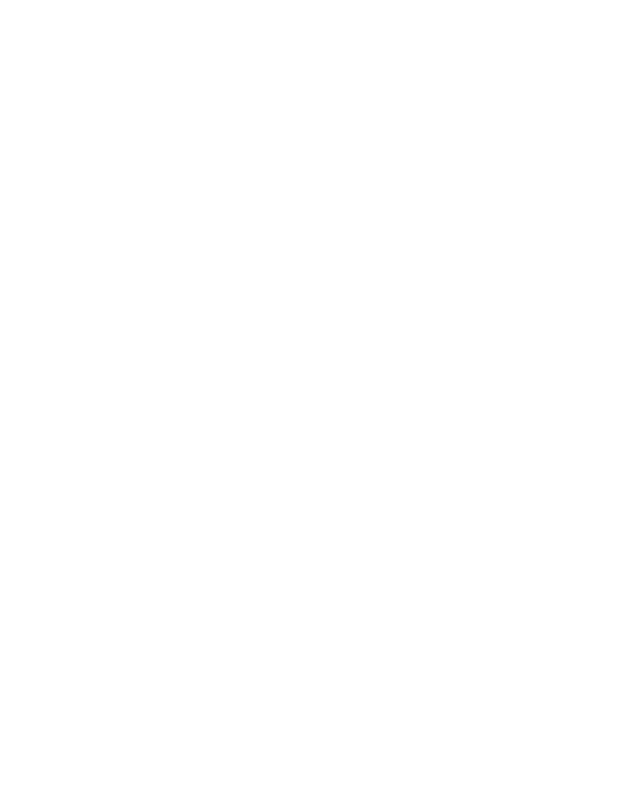
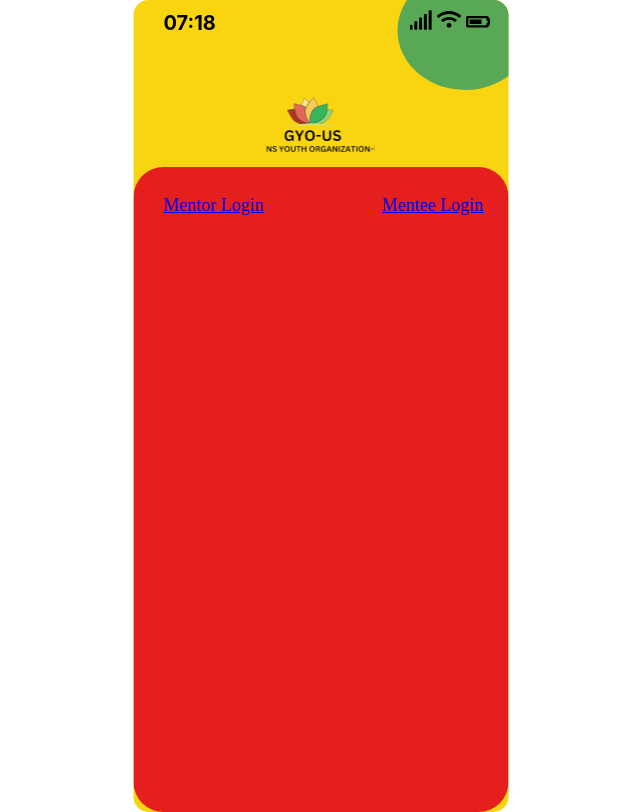
Before and after one commit to alidasoft/mentor-app, a React (Create React App) app: page / in a window 1280 px wide. Before the commit this address had no page. Shown: the whole page, without its empty margins (319-959 px from the left). Built offline with nearby package versions, Linux system fonts and the light colour scheme.

Commit message:
add home page

```diff
--- a/src/App.css
+++ b/src/App.css
@@ -365,3 +365,8 @@
   font-weight: 400;
   line-height: normal;
 }
+.user-login {
+  display: flex;
+  flex-direction: row;
+  justify-content: space-between;
+}
--- a/src/App.js
+++ b/src/App.js
@@ -9,6 +9,7 @@ import MenteeSignup from "./pages/mentee_pages/MenteeSignup";
 import AdminLogin from "./pages/admin_pages/AdminLogin";
 import AdminSignup from "./pages/admin_pages/AdminSignup";
 import Header from "./Components/Header";
+import Home from "./Components/Home";
 
 function App() {
   const location = useLocation();
@@ -48,6 +49,7 @@ function App() {
             <Route path="/admin/signup" element={<AdminSignup target_user={`admin`} timestamp={timestamp} />} />
             <Route path="/admin/login" element={<AdminLogin target_user={'admin'} timestamp={timestamp} />} />
             <Route path="/edit/profile" element={ <Header timestamp={timestamp} />} />
+            <Route path="/" element={ <Home timestamp={timestamp} />} />
         </Routes>
     );
 }
--- /dev/null
+++ b/src/Components/Home.jsx
@@ -0,0 +1,33 @@
+import React from 'react'
+import { Link } from 'react-router-dom'
+
+const Home = ({ timestamp }) => {
+  return (
+    <div className="login">
+      <div className="ellipse" />
+        <div className="icon-system">
+            <img className="vector-icon" alt="" src="/vector.svg" />
+            <img className="vector-icon1" alt="" src="/vector1.svg" />
+            <img className="vector-icon2" alt="" src="/vector2.svg" />
+            <b className="timestamp">{timestamp}</b>
+        </div>
+      <img
+        className="whatsapp-image"
+        alt=""
+        src="/whatsapp-image-20230613-at-2143-1@2x.png"
+      />
+      <div className="information" />
+        <div>
+            <div className="banner">
+                <div className="user-login">
+                    <Link to={'/mentor/login'} className="user-login1">Mentor Login</Link>
+                    <Link to={'/mentee/login'} className="user-login2">Mentee Login</Link>
+                </div>
+            </div>
+        </div>
+
+    </div>
+  )
+}
+
+export default Home
--- a/src/Components/LoginComponent.jsx
+++ b/src/Components/LoginComponent.jsx
@@ -62,6 +62,9 @@ const LoginComponent = ({ target_user, timestamp }) => {
         <span>{`Don't have an account ? `}</span>
         <Link to={`/${target_user}/signup`}>Sign in</Link>
       </div>
+      <div className="footer">
+        Your information will remain secure
+        </div>
     </div>
   )
 }
```
